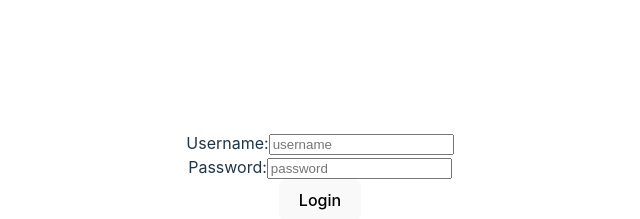
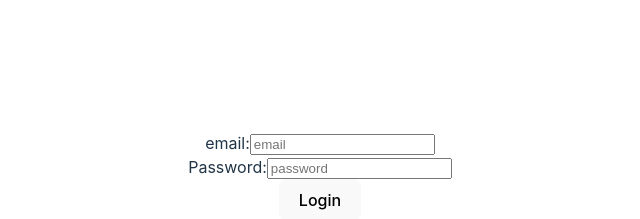
Before and after one commit to mysterion186/django-boilerplate, a React (Vite) app in the folder frontend/: page /login in a window 1280 px wide. Shown: the part 204-423 px from the top of the page, without its empty margins (320-960 px from the left). Built offline with nearby package versions, Linux system fonts and the light colour scheme; no server answers.

Commit message:
deleted unused utlis folder + updated login in consequences

```diff
--- a/frontend/src/components/authentication/Login.tsx
+++ b/frontend/src/components/authentication/Login.tsx
@@ -2,13 +2,12 @@ import { useState, FormEvent, ChangeEvent } from "react";
 import { useGoogleLogin } from "@react-oauth/google";
 
 import AuthApi from "../../services/AuthApi";
-import { ProviderCredentials, RawProviderCredential } from "../../types/api.types";
-import { redirectUser } from "../../utils/AuthUtils";
+import { BasicCredentials, ProviderCredentials, RawProviderCredential } from "../../types/api.types";
 import { GoogleButton } from "./SocialButton";
 
 function Login() {
-    const [formData, setFormData] = useState<{username:string, password: string}>({
-        username: '',
+    const [formData, setFormData] = useState<BasicCredentials>({
+        email: '',
         password: '',
     });
 
@@ -19,7 +18,6 @@ function Login() {
                 provider: "google-oauth2"
             };
             const res = await AuthApi.getJWTToken(formattedCredentials);
-            redirectUser(res);
 
         },
         onError: (error) => {
@@ -30,7 +28,6 @@ function Login() {
     const handleSubmit = async (e: FormEvent) => {
         e.preventDefault();
         const res = await AuthApi.getJWTToken(formData);
-        redirectUser(res);
     };
 
     const handleInputchange = (e: ChangeEvent<HTMLInputElement>) => {
@@ -44,15 +41,15 @@ function Login() {
         <>
             <form onSubmit={handleSubmit}>
                 <div>
-                    <label htmlFor="username">Username:</label>
+                    <label htmlFor="email">email:</label>
                     <input
                     type="text"
-                    id="username"
-                    name="username"
-                    value={formData.username}
+                    id="email"
+                    name="email"
+                    value={formData.email}
                     onChange={handleInputchange}
                     required
-                    placeholder="username"
+                    placeholder="email"
                     />
                 </div>
                 <div>
--- a/frontend/src/utils/AuthUtils.ts
+++ /dev/null
@@ -1,14 +0,0 @@
-/**
- * This file will contains some useful method related to the process of the user's experience
- */
-
-// redirect the user to the correct page after a connecion (custom or social provider)
-export function redirectUser(response: {status:number, data:object}) {
-    if (response.status === 200){
-        console.log("We need to redirect the user to the correct page ", response.data);
-    }
-    else{
-        console.log("An error occured ", response);
-
-    }
-}
```
